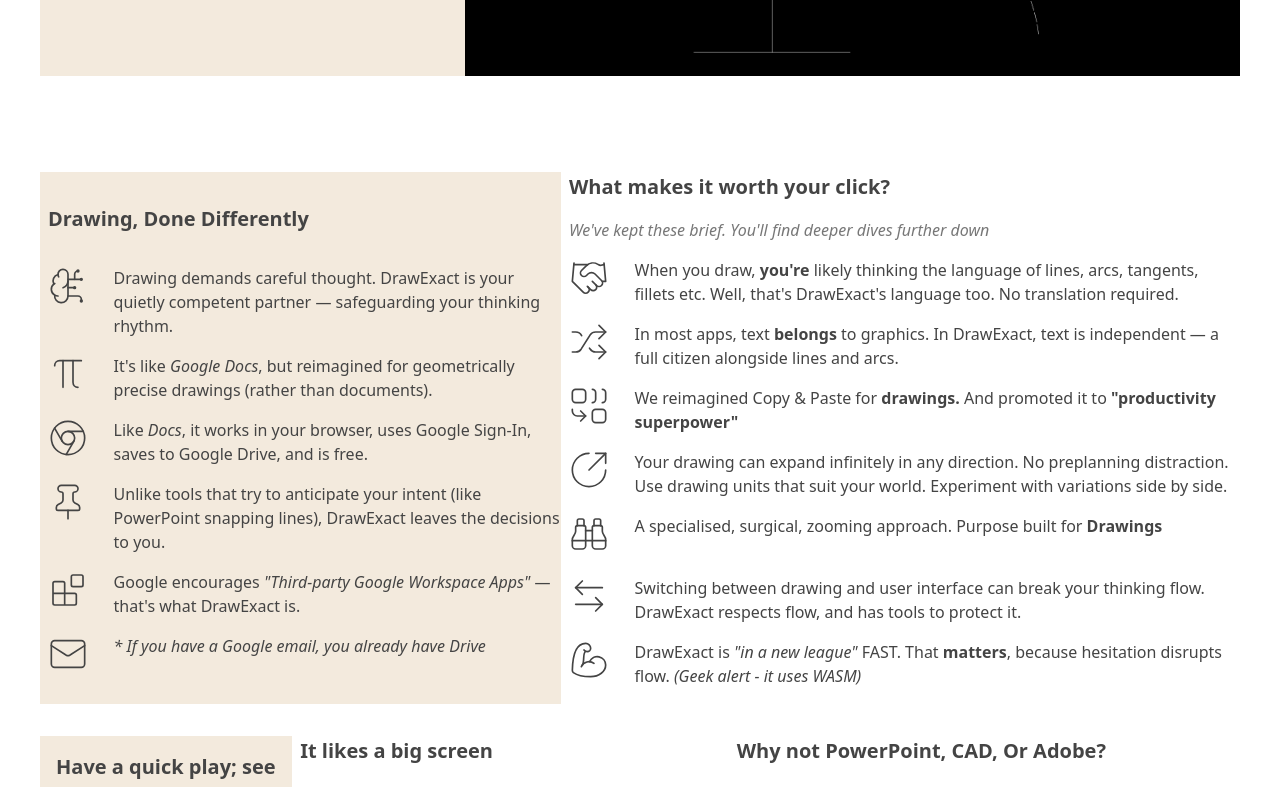
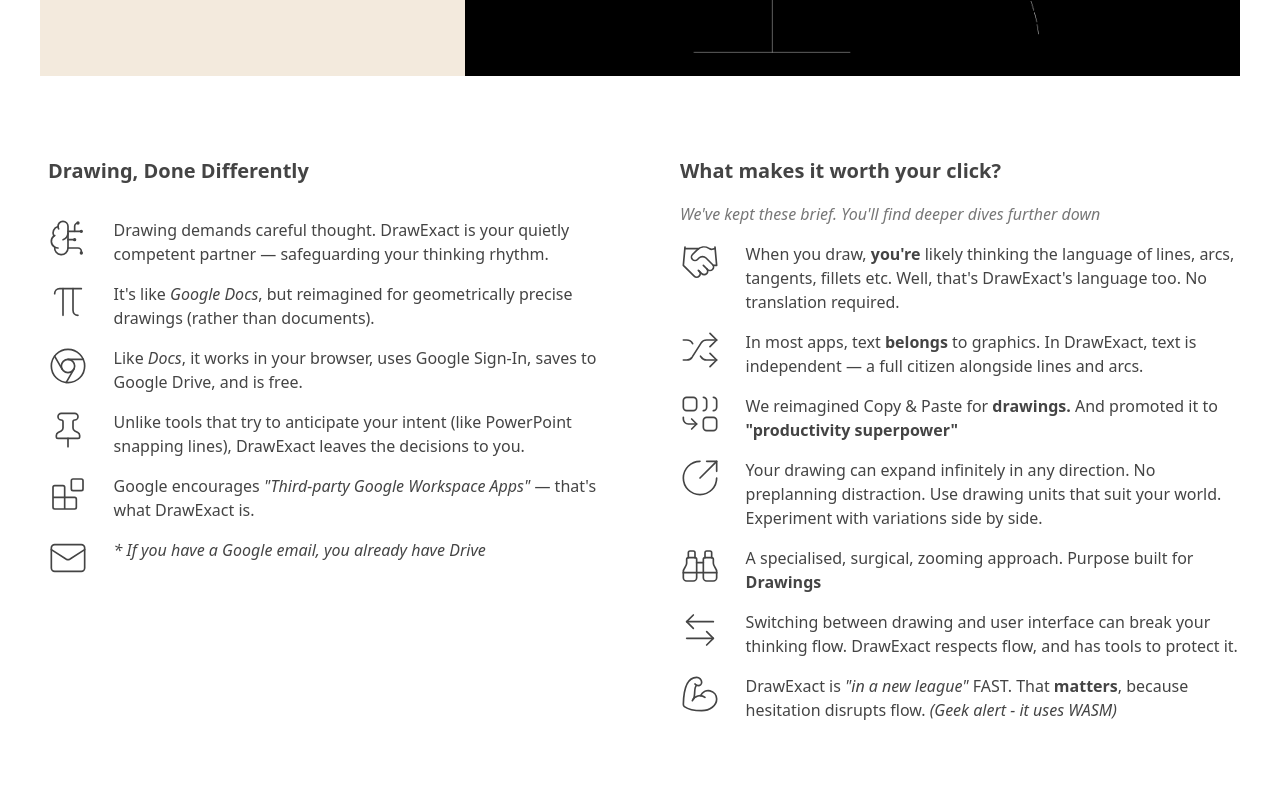
Before and after one commit to peterhoward42/dxact-web, a Svelte app: page / in a window 1280 px wide. Shown: the part 680-1467 px from the top of the page. Built offline with nearby package versions, Linux system fonts and the light colour scheme.

Commit message:
First few improvements to section layouts on desktop

```diff
--- a/src/components/RowOfPanelsForDesktop.svelte
+++ b/src/components/RowOfPanelsForDesktop.svelte
@@ -5,3 +5,10 @@
 <div class="rowpanels qrow">
     {@render children()}
 </div>
+
+<style>
+    .rowpanels {
+        margin-bottom: 6rem;
+        justify-content: space-between;
+    }
+</style>
--- a/src/components/WhatIs.svelte
+++ b/src/components/WhatIs.svelte
@@ -1,12 +1,8 @@
 <script>
+    import { responsiveMeta } from "../services/responsive.svelte";
     import ListItemWithIcon from "./ListItemWithIcon.svelte";
     import {
-        Laptop,
-        ZoomIn,
         Pin,
-        Eye,
-        Armchair,
-        Gem,
         BrainCircuit,
         Pi,
         Chrome,
@@ -15,7 +11,10 @@
     } from "@lucide/svelte";
 </script>
 
-<div class="whatis qbg-alt">
+<div
+    class="whatis qpanel-width"
+    class:qbg-alt={responsiveMeta.deviceFormFactor != "desktop"}
+>
     <div class="qhead title">Drawing, Done Differently</div>
     <div class="">
         <ul class="screenlist">
@@ -41,8 +40,9 @@
                             absoluteStrokeWidth={true}
                         />{/snippet}
                     {#snippet theCpt()}<span>
-                            It's like <em>Google Docs</em>, but reimagined for geometrically
-                            precise drawings (rather than documents).
+                            It's like <em>Google Docs</em>, but reimagined for
+                            geometrically precise drawings (rather than
+                            documents).
                         </span>{/snippet}
                 </ListItemWithIcon>
             </li>
@@ -109,7 +109,6 @@
 
 <style>
     .whatis {
-        margin-top: 3rem;
         padding-top: 2rem;
         padding-left: 0.5rem;
     }
--- a/src/components/WhatMakesItWorth.svelte
+++ b/src/components/WhatMakesItWorth.svelte
@@ -11,7 +11,7 @@
     } from "@lucide/svelte";
 </script>
 
-<div class="worth">
+<div class="worth qpanel-width">
     <div class="qhead title">What makes it worth your click?</div>
     <div class="sidenote qital">
         We've kept these brief. You'll find deeper dives further down
@@ -127,7 +127,7 @@
 
 <style>
     .worth {
-        padding-top: 3rem;
+        padding-top: 2rem;
         padding-left: 0.5rem;
     }
     .title {
--- a/src/css/app.css
+++ b/src/css/app.css
@@ -7,3 +7,4 @@
 @import "./padding.css";
 @import "./animation.css";
 @import "./border.css";
+@import "./widths.css"
--- /dev/null
+++ b/src/css/widths.css
@@ -0,0 +1,3 @@
+.qpanel-width {
+    max-width: 35rem;
+}
```
Also changed, not shown: src/components/mirror.png (deleted).
